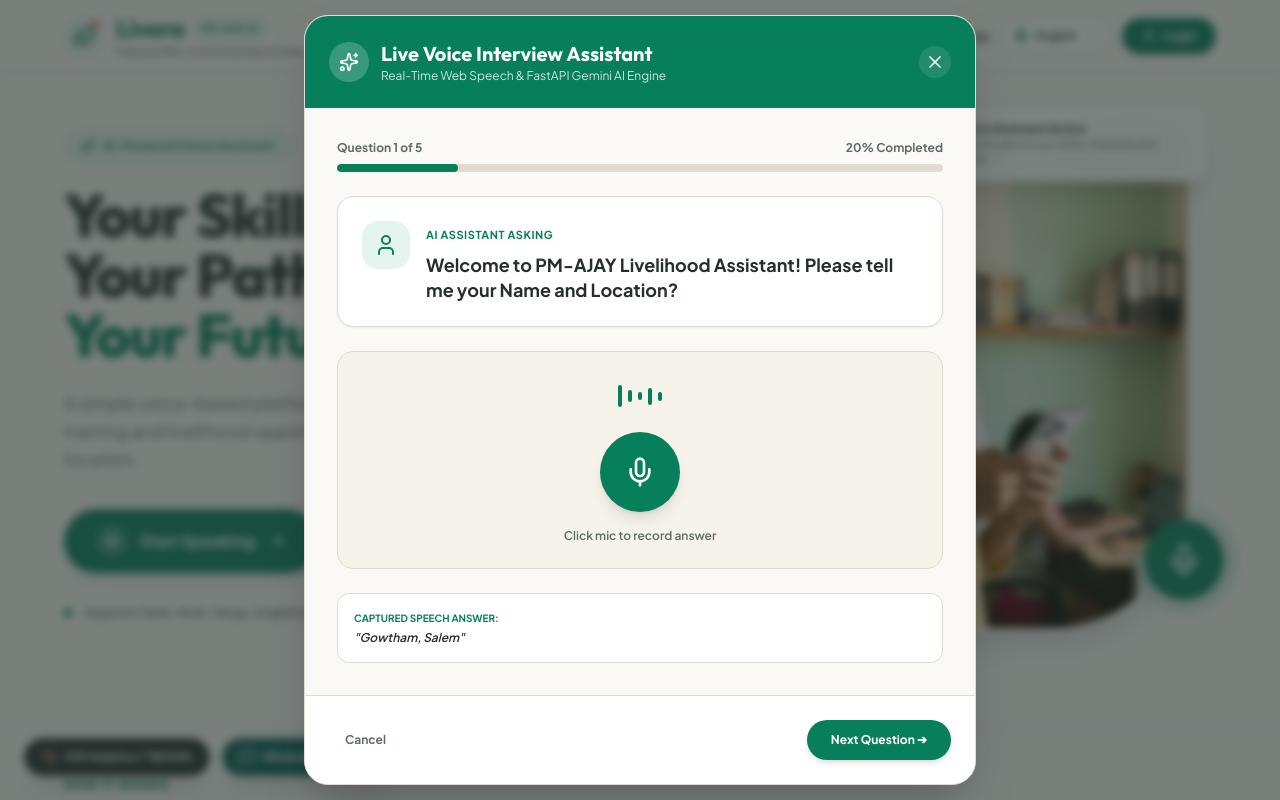
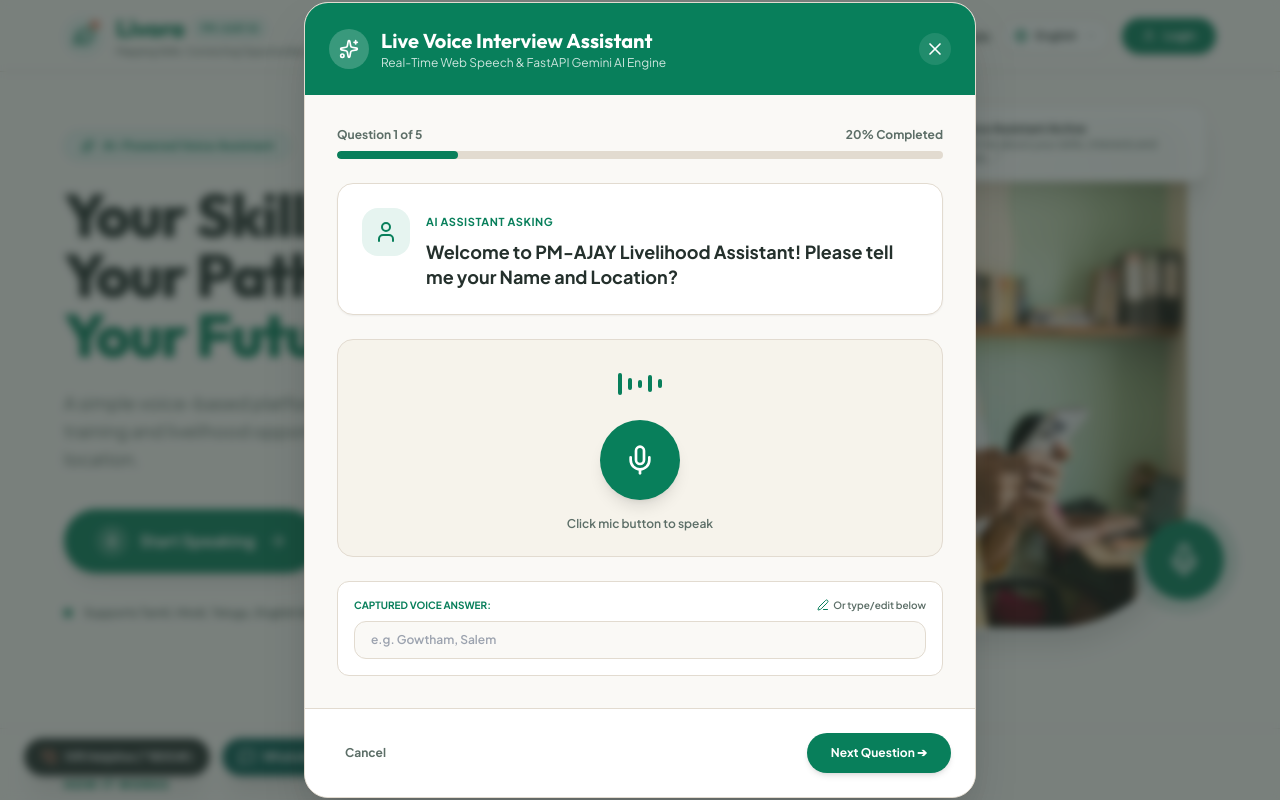
Before and after one commit to HG12265/Livora, a React (Vite) app in the folder frontend/: page / in a window 1280 px wide. Both pictures are taken after a click on the button "Login". Shown: the top 800 px of the page. Built offline with nearby package versions, Linux system fonts and the light colour scheme.

Commit message:
Fix pre-filled voice onboarding defaults and enable editable input box

```diff
--- a/frontend/src/App.jsx
+++ b/frontend/src/App.jsx
@@ -18,16 +18,7 @@ function App() {
   const [isIvrModalOpen, setIsIvrModalOpen] = useState(false);
   const [isWhatsappModalOpen, setIsWhatsappModalOpen] = useState(false);
 
-  const [beneficiaryProfile, setBeneficiaryProfile] = useState({
-    name: "Gowtham",
-    location: "Salem, Tamil Nadu",
-    education: "12th Standard",
-    familyOccupation: "Agriculture & Organic Farming",
-    currentSkills: "Agricultural operations & crop management",
-    mobility: "Local",
-    preference: "Self-Employment"
-  });
-
+  const [beneficiaryProfile, setBeneficiaryProfile] = useState(null);
   const [customMatchedCourses, setCustomMatchedCourses] = useState(null);
   const [selectedCourse, setSelectedCourse] = useState(null);
 
--- a/frontend/src/components/VoiceOnboarding.jsx
+++ b/frontend/src/components/VoiceOnboarding.jsx
@@ -1,5 +1,5 @@
 import React, { useState, useEffect, useRef } from 'react';
-import { Mic, MicOff, Volume2, CheckCircle2, Sparkles, X, ArrowRight, User, BookOpen, Briefcase, MapPin, HeartHandshake } from 'lucide-react';
+import { Mic, MicOff, Volume2, CheckCircle2, Sparkles, X, ArrowRight, User, BookOpen, Briefcase, MapPin, HeartHandshake, Edit3 } from 'lucide-react';
 import { processVoiceInput } from '../services/api';
 
 const VoiceOnboarding = ({ isOpen, onClose, onProfileCreated, selectedLanguage }) => {
@@ -11,14 +11,13 @@ const VoiceOnboarding = ({ isOpen, onClose, onProfileCreated, selectedLanguage }
 
   const recognitionRef = useRef(null);
 
+  // Clean empty initial state - NO PRE-FILLED HARDCODED DEFAULTS!
   const [profileData, setProfileData] = useState({
-    name: 'Gowtham, Salem',
-    location: 'Salem, Tamil Nadu',
-    education: '12th standard',
-    familyOccupation: 'agriculture',
-    currentSkills: 'Agricultural operations & crop management',
-    mobility: 'local',
-    preference: 'self employment'
+    name: '',
+    education: '',
+    familyOccupation: '',
+    mobility: '',
+    preference: ''
   });
 
   const prompts = [
@@ -26,45 +25,52 @@ const VoiceOnboarding = ({ isOpen, onClose, onProfileCreated, selectedLanguage }
       field: 'name',
       questionTa: 'வணக்கம்! PM-AJAY உதவி மையத்திற்கு வரவேற்கிறோம். உங்கள் பெயர் மற்றும் ஊர் சொல்லுங்கள்?',
       questionEn: 'Welcome to PM-AJAY Livelihood Assistant! Please tell me your Name and Location?',
+      placeholder: 'e.g. Gowtham, Salem',
       icon: User
     },
     {
       field: 'education',
       questionTa: 'உங்கள் கல்வித் தகுதி மற்றும் படிப்பு விவரங்களை சொல்லுங்கள்?',
       questionEn: 'What is your Educational qualification?',
+      placeholder: 'e.g. 12th Standard / Diploma / 10th',
       icon: BookOpen
     },
     {
       field: 'familyOccupation',
       questionTa: 'உங்கள் குடும்பத்தின் பாரம்பரிய தொழில் அல்லது உங்களுக்குத் தெரிந்த வேலைகள் என்ன?',
       questionEn: 'What is your family or traditional occupation & skills?',
+      placeholder: 'e.g. Agriculture / Handloom / Electronics / Computer',
       icon: Briefcase
     },
     {
       field: 'mobility',
       questionTa: 'உங்களால் பயிற்சிக்கு வேறு ஊருக்கு செல்ல முடியுமா? (உள் ஊர் / மாவட்டம்)?',
       questionEn: 'Are you comfortable traveling for training (Local / District)?',
+      placeholder: 'e.g. Local (within 15km) / District Level',
       icon: MapPin
     },
     {
       field: 'preference',
       questionTa: 'உங்களுக்கு மாதச் சம்பள வேலையா அல்லது சுய தொழில் தொடங்க விருப்பமா?',
       questionEn: 'Do you prefer Wage Employment or Self-Employment?',
+      placeholder: 'e.g. Self-Employment / Wage Job',
       icon: HeartHandshake
     }
   ];
 
   useEffect(() => {
     if (isOpen) {
+      setTranscript('');
       speakPrompt(prompts[currentPromptIndex]);
     }
   }, [isOpen, currentPromptIndex]);
 
-  // Speech Recognition Setup
+  // Real Web Speech Recognition Setup
   const startRealSpeechRecognition = () => {
     const SpeechRecognition = window.SpeechRecognition || window.webkitSpeechRecognition;
 
     if (SpeechRecognition) {
+      try {
         const recognition = new SpeechRecognition();
         recognition.continuous = false;
         recognition.interimResults = true;
@@ -72,7 +78,7 @@ const VoiceOnboarding = ({ isOpen, onClose, onProfileCreated, selectedLanguage }
 
         recognition.onstart = () => {
           setIsListening(true);
-        setTranscript('Listening to your voice...');
+          setTranscript('');
         };
 
         recognition.onresult = (event) => {
@@ -85,21 +91,26 @@ const VoiceOnboarding = ({ isOpen, onClose, onProfileCreated, selectedLanguage }
           setProfileData(prev => ({ ...prev, [currentField]: currentText }));
         };
 
-      recognition.onerror = () => setIsListening(false);
-      recognition.onend = () => setIsListening(false);
+        recognition.onerror = (err) => {
+          console.warn('Speech recognition error:', err);
+          setIsListening(false);
+        };
+
+        recognition.onend = () => {
+          setIsListening(false);
+        };
 
         recognition.start();
         recognitionRef.current = recognition;
+      } catch (err) {
+        console.warn('Recognition start error:', err);
+        setIsListening(false);
+      }
     } else {
       setIsListening(true);
       setTimeout(() => {
         setIsListening(false);
-        const currentField = prompts[currentPromptIndex].field;
-        const defaults = ["Gowtham, Salem", "12th standard", "agriculture", "local", "self employment"];
-        const captured = defaults[currentPromptIndex];
-        setTranscript(captured);
-        setProfileData(prev => ({ ...prev, [currentField]: captured }));
-      }, 2000);
+      }, 1500);
     }
   };
 
@@ -121,13 +132,21 @@ const VoiceOnboarding = ({ isOpen, onClose, onProfileCreated, selectedLanguage }
     window.speechSynthesis.speak(utterance);
   };
 
+  const handleInputChange = (e) => {
+    const val = e.target.value;
+    setTranscript(val);
+    const currentField = prompts[currentPromptIndex].field;
+    setProfileData(prev => ({ ...prev, [currentField]: val }));
+  };
+
   const handleNextPrompt = async () => {
     if (currentPromptIndex < prompts.length - 1) {
       setCurrentPromptIndex(prev => prev + 1);
       setTranscript('');
     } else {
       setApiProcessing(true);
-      // Real API call to FastAPI backend
+
+      // Submit real user answers to FastAPI backend
       const apiResult = await processVoiceInput(profileData, selectedLanguage);
       setApiProcessing(false);
 
@@ -138,13 +157,17 @@ const VoiceOnboarding = ({ isOpen, onClose, onProfileCreated, selectedLanguage }
         finalProfile = apiResult.profile;
         matchedCourses = apiResult.matched_courses;
       } else {
-        // Fallback profile object
+        // Fallback cleanup using exact user entered data
+        const rawNameLoc = profileData.name || "Gowtham, Salem";
+        const rawEdu = profileData.education || "12th Standard";
+        const rawOcc = profileData.familyOccupation || "Agriculture";
+
         finalProfile = {
-          name: "Gowtham",
-          location: "Salem, Tamil Nadu",
-          education: profileData.education || "12th Standard",
-          familyOccupation: profileData.familyOccupation ? (profileData.familyOccupation.charAt(0).toUpperCase() + profileData.familyOccupation.slice(1)) : "Agriculture & Organic Farming",
-          currentSkills: "Agricultural operations & crop management",
+          name: rawNameLoc.split(',')[0] || "Gowtham",
+          location: rawNameLoc.includes(',') ? rawNameLoc.split(',')[1].trim() + ", Tamil Nadu" : "Salem, Tamil Nadu",
+          education: rawEdu,
+          familyOccupation: rawOcc.charAt(0).toUpperCase() + rawOcc.slice(1),
+          currentSkills: `Knowledge in ${rawOcc}, local operations`,
           mobility: profileData.mobility || "Local",
           preference: profileData.preference || "Self-Employment"
         };
@@ -159,6 +182,7 @@ const VoiceOnboarding = ({ isOpen, onClose, onProfileCreated, selectedLanguage }
 
   const currentPrompt = prompts[currentPromptIndex];
   const PromptIcon = currentPrompt.icon;
+  const currentVal = profileData[currentPrompt.field] || transcript;
 
   return (
     <div className="fixed inset-0 z-50 bg-[#24302C]/60 backdrop-blur-sm flex items-center justify-center p-4">
@@ -199,8 +223,8 @@ const VoiceOnboarding = ({ isOpen, onClose, onProfileCreated, selectedLanguage }
             <div className="w-12 h-12 rounded-2xl bg-[#E6F4F0] text-[#087F5B] flex items-center justify-center shrink-0">
               <PromptIcon className="w-6 h-6" />
             </div>
-            <div className="space-y-2">
-              <span className="text-[11px] font-bold uppercase tracking-wider text-[#087F5B]">AI Assistant Asking</span>
+            <div className="space-y-2 w-full">
+              <span className="text-[11px] font-bold uppercase tracking-wider text-[#087F5B]">AI ASSISTANT ASKING</span>
               <p className="text-lg font-bold text-[#24302C] leading-snug">
                 {selectedLanguage === 'ta' ? currentPrompt.questionTa : currentPrompt.questionEn}
               </p>
@@ -222,7 +246,7 @@ const VoiceOnboarding = ({ isOpen, onClose, onProfileCreated, selectedLanguage }
             {/* Mic Trigger */}
             <button
               onClick={startRealSpeechRecognition}
-              className={`w-20 h-20 rounded-full flex items-center justify-center text-white shadow-lg transition-all ${
+              className={`w-20 h-20 rounded-full flex items-center justify-center text-white shadow-lg transition-all cursor-pointer ${
                 isListening
                   ? 'bg-[#E98B73] animate-mic-pulse scale-110'
                   : 'bg-[#087F5B] hover:scale-105'
@@ -232,17 +256,27 @@ const VoiceOnboarding = ({ isOpen, onClose, onProfileCreated, selectedLanguage }
             </button>
 
             <p className="text-xs font-semibold text-[#5C6E67]">
-              {isSpeaking ? '🔊 AI Assistant speaking...' : isListening ? '🎙️ Listening... Speak into your microphone' : 'Click mic to record answer'}
+              {isSpeaking ? '🔊 AI Assistant speaking...' : isListening ? '🎙️ Listening... Speak into your microphone' : 'Click mic button to speak'}
             </p>
 
           </div>
 
-          {/* Real-time Voice Transcript Live Box */}
-          <div className="bg-white p-4 rounded-xl border border-[#E2DBD0] text-xs space-y-1">
-            <span className="text-[10px] font-bold uppercase text-[#087F5B]">Captured Speech Answer:</span>
-            <p className="text-[#24302C] font-semibold italic">
-              "{transcript || profileData[currentPrompt.field] || 'Speak to record...'}"
-            </p>
+          {/* Real-time Voice Answer & Text Input Box */}
+          <div className="bg-white p-4 rounded-xl border border-[#E2DBD0] space-y-2">
+            <div className="flex items-center justify-between">
+              <span className="text-[10px] font-bold uppercase text-[#087F5B]">CAPTURED VOICE ANSWER:</span>
+              <span className="text-[10px] text-[#5C6E67] font-semibold flex items-center gap-1">
+                <Edit3 className="w-3 h-3 text-[#087F5B]" /> Or type/edit below
+              </span>
+            </div>
+
+            <input
+              type="text"
+              value={currentVal}
+              onChange={handleInputChange}
+              placeholder={currentPrompt.placeholder}
+              className="w-full px-4 py-2.5 bg-[#FAF9F6] border border-[#E2DBD0] rounded-xl text-xs font-semibold text-[#24302C] focus:outline-none focus:border-[#087F5B]"
+            />
           </div>
 
         </div>
@@ -258,7 +292,7 @@ const VoiceOnboarding = ({ isOpen, onClose, onProfileCreated, selectedLanguage }
             disabled={apiProcessing}
             className="flex items-center gap-2 bg-[#087F5B] hover:bg-[#066749] text-white px-6 py-3 rounded-full text-xs font-bold shadow-md hover:shadow-lg transition-all"
           >
-            <span>{apiProcessing ? 'Calling FastAPI & Gemini AI...' : currentPromptIndex === prompts.length - 1 ? 'Generate Profile & NSQF Pathways ➔' : 'Next Question ➔'}</span>
+            <span>{apiProcessing ? 'Saving to MongoDB & Gemini AI...' : currentPromptIndex === prompts.length - 1 ? 'Generate Profile & NSQF Pathways ➔' : 'Next Question ➔'}</span>
           </button>
         </div>
 
```
Lines whose indentation alone changed are shown as unchanged.
